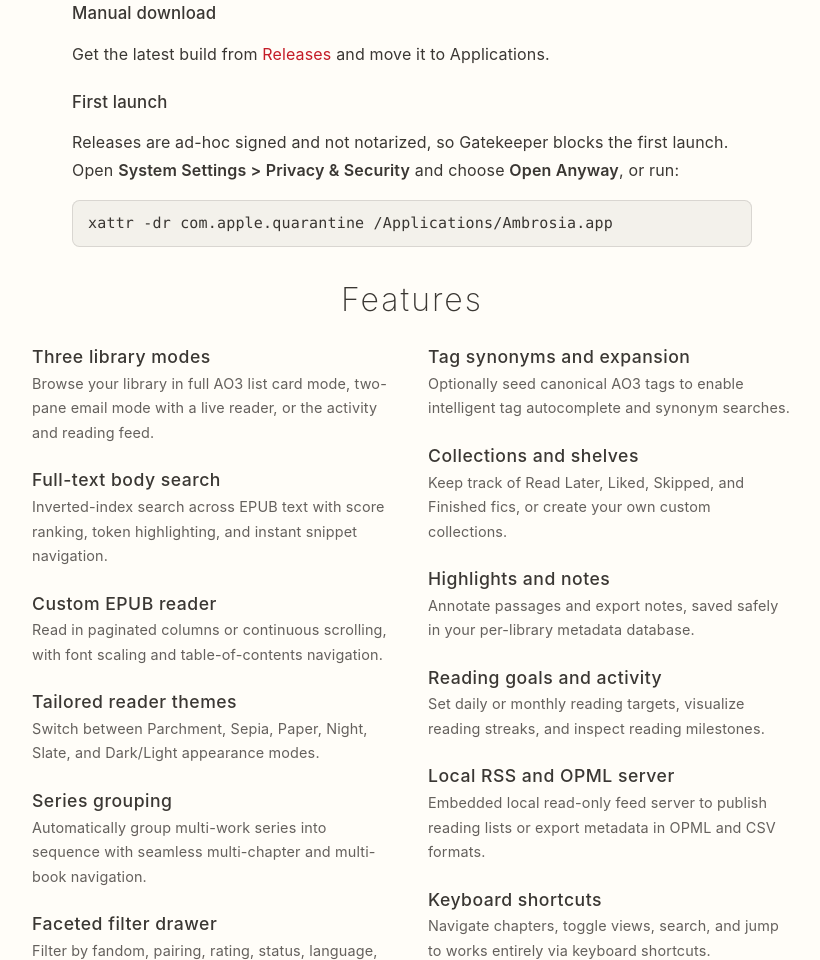
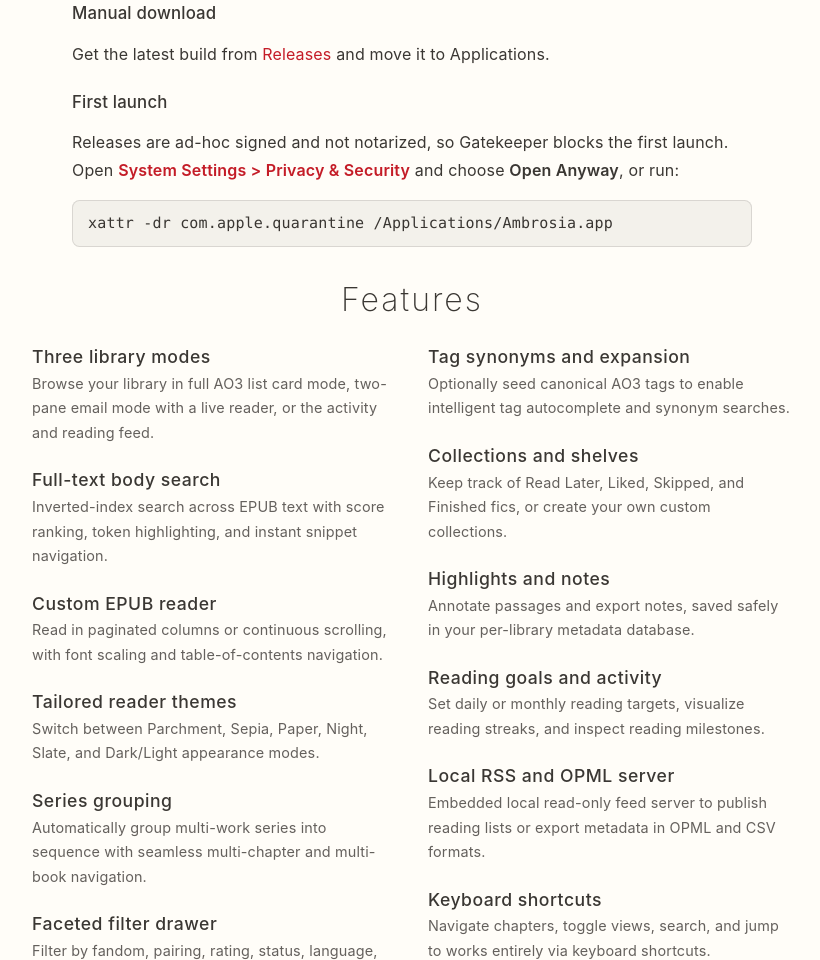
Before and after one commit to kyrielie/ambrosia, a plain HTML site: page site/index.html in a window 1280 px wide. Shown: the part 1412-2372 px from the top of the page, without its empty margins (228-1048 px from the left). Drawn offline with Linux system fonts and the light colour scheme; files whose address does not match are found by name.

Commit message:
link to Apple support guide for Gatekeeper Privacy and Security approval

```diff
--- a/site/index.html
+++ b/site/index.html
@@ -96,7 +96,7 @@
 		<p>Get the latest build from <a href="https://github.com/kyrielie/ambrosia/releases/latest">Releases</a> and move it to Applications.</p>
 
 		<h3 id="first-launch">First launch</h3>
-		<p>Releases are ad-hoc signed and not notarized, so Gatekeeper blocks the first launch. Open <strong>System Settings &gt; Privacy &amp; Security</strong> and choose <strong>Open Anyway</strong>, or run:</p>
+		<p>Releases are ad-hoc signed and not notarized, so Gatekeeper blocks the first launch. Open <a href="https://support.apple.com/en-us/102445" target="_blank" rel="noopener"><strong>System Settings &gt; Privacy &amp; Security</strong></a> and choose <strong>Open Anyway</strong>, or run:</p>
 		<pre><code>xattr -dr com.apple.quarantine /Applications/Ambrosia.app</code></pre>
 	</section>
 
```
Also changed, not shown: 1 other file.
